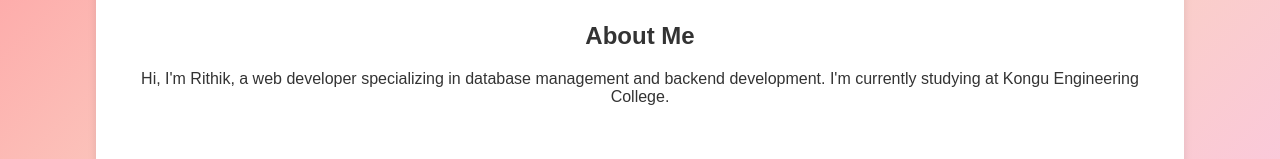
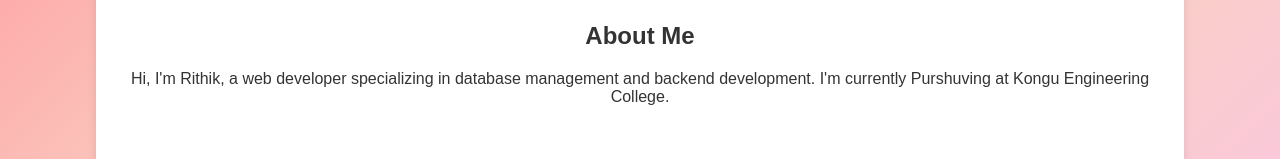
Before and after one commit to Rithik2005/OS-cpu-scheduling, a plain HTML site: page index.html in a window 1280 px wide. Shown: the part 228-387 px from the top of the page. Drawn offline with Linux system fonts and the light colour scheme.

Commit message:
Update index.html

```diff
--- a/index.html
+++ b/index.html
@@ -111,7 +111,7 @@
 
     <section id="about">
         <h2>About Me</h2>
-        <p>Hi, I'm Rithik, a web developer specializing in database management and backend development. I'm currently studying at Kongu Engineering College.</p>
+        <p>Hi, I'm Rithik, a web developer specializing in database management and backend development. I'm currently Purshuving  at Kongu Engineering College.</p>
     </section>
 
     <section id="projects">
```
